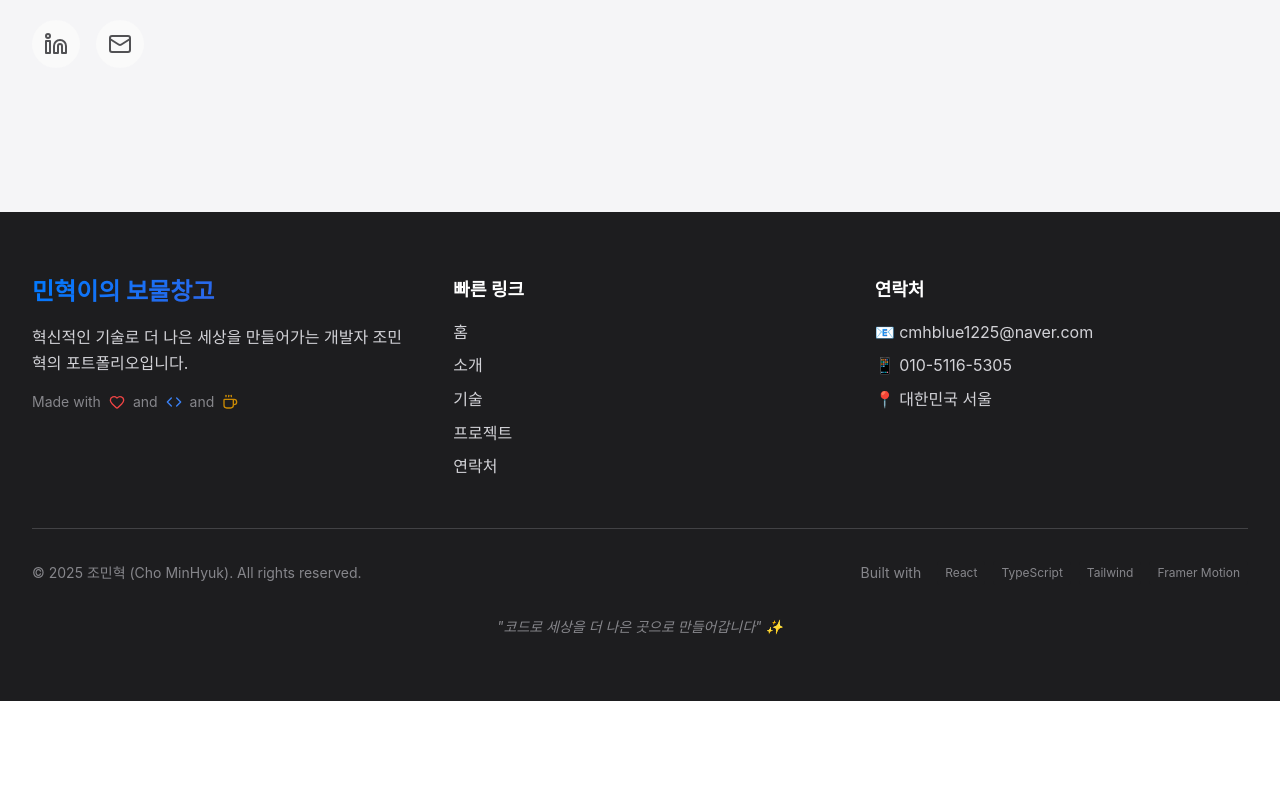
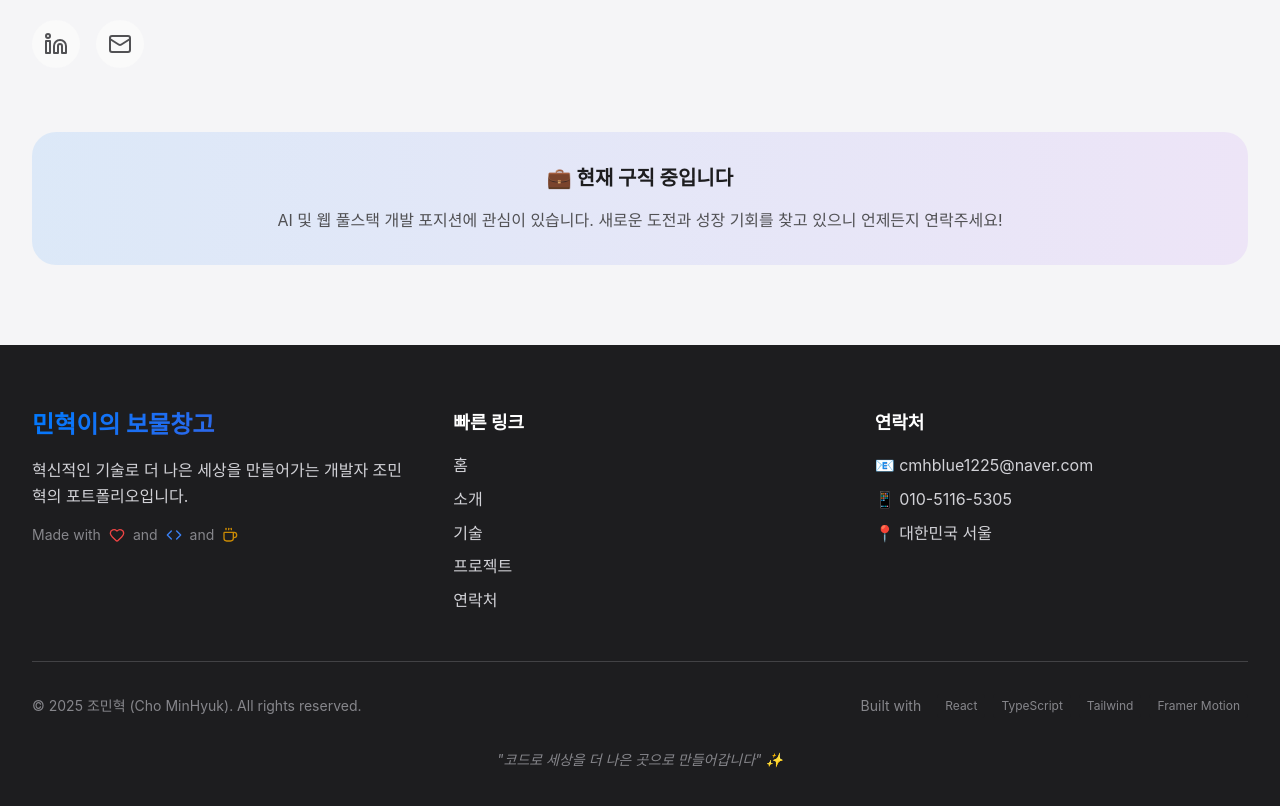
Before and after one commit to cmhblue1225/portfolio, a React (Vite) app: page / in a window 1280 px wide. Shown: the part 7181-7987 px from the top of the page. Before the commit the page ends 7882 px from the top, so only its background shows below. Built offline with nearby package versions, Linux system fonts and the light colour scheme.

Commit message:
error fixed

```diff
--- a/src/components/Contact.tsx
+++ b/src/components/Contact.tsx
@@ -149,7 +149,15 @@ const Contact = () => {
           viewport={{ once: true }}
           className="mt-16 text-center"
         >
-
+          <div className="bg-gradient-to-r from-apple-blue/10 to-purple-500/10 dark:from-apple-blue/20 dark:to-purple-500/20 rounded-3xl p-8">
+            <h3 className="text-xl font-bold text-apple-dark dark:text-white mb-4">
+              💼 현재 구직 중입니다
+            </h3>
+            <p className="text-apple-gray-600 dark:text-apple-gray-300">
+              AI 및 웹 풀스택 개발 포지션에 관심이 있습니다.
+              새로운 도전과 성장 기회를 찾고 있으니 언제든지 연락주세요!
+            </p>
+          </div>
         </motion.div>
       </div>
     </section>
```
